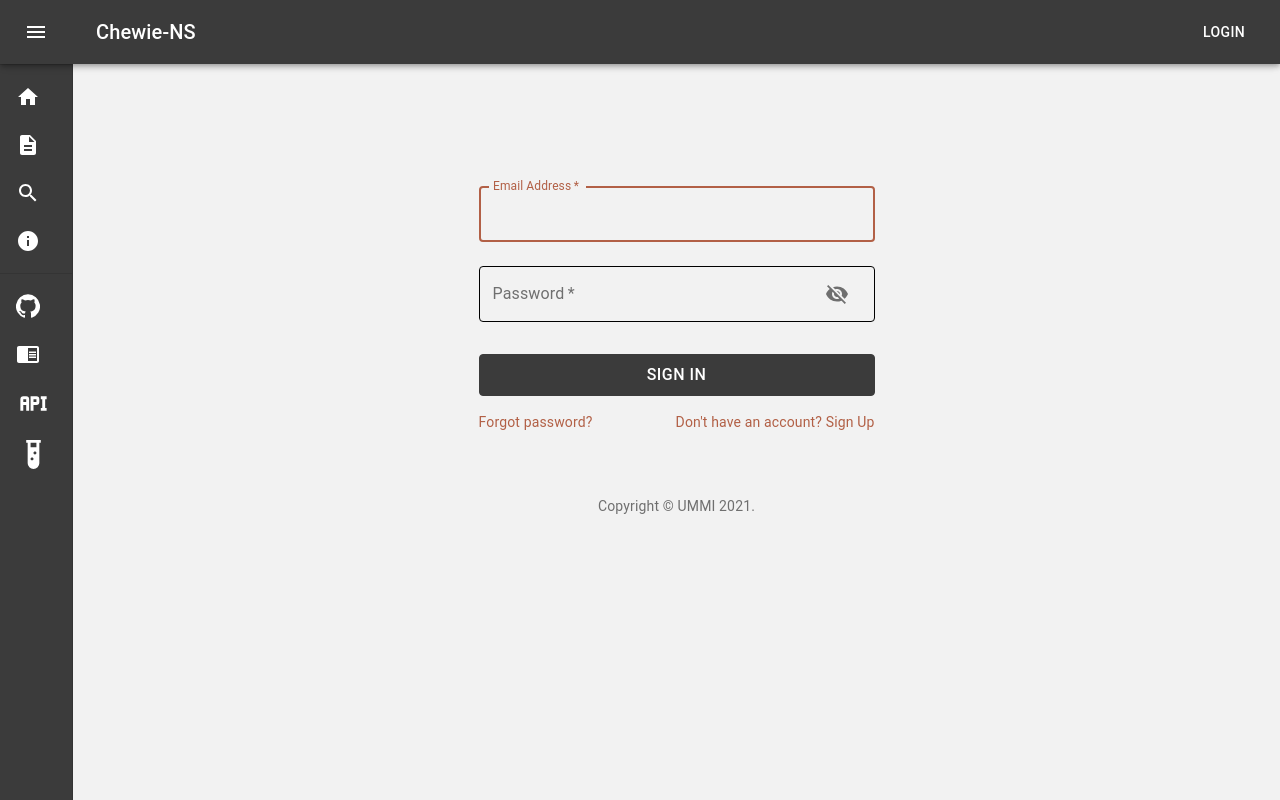
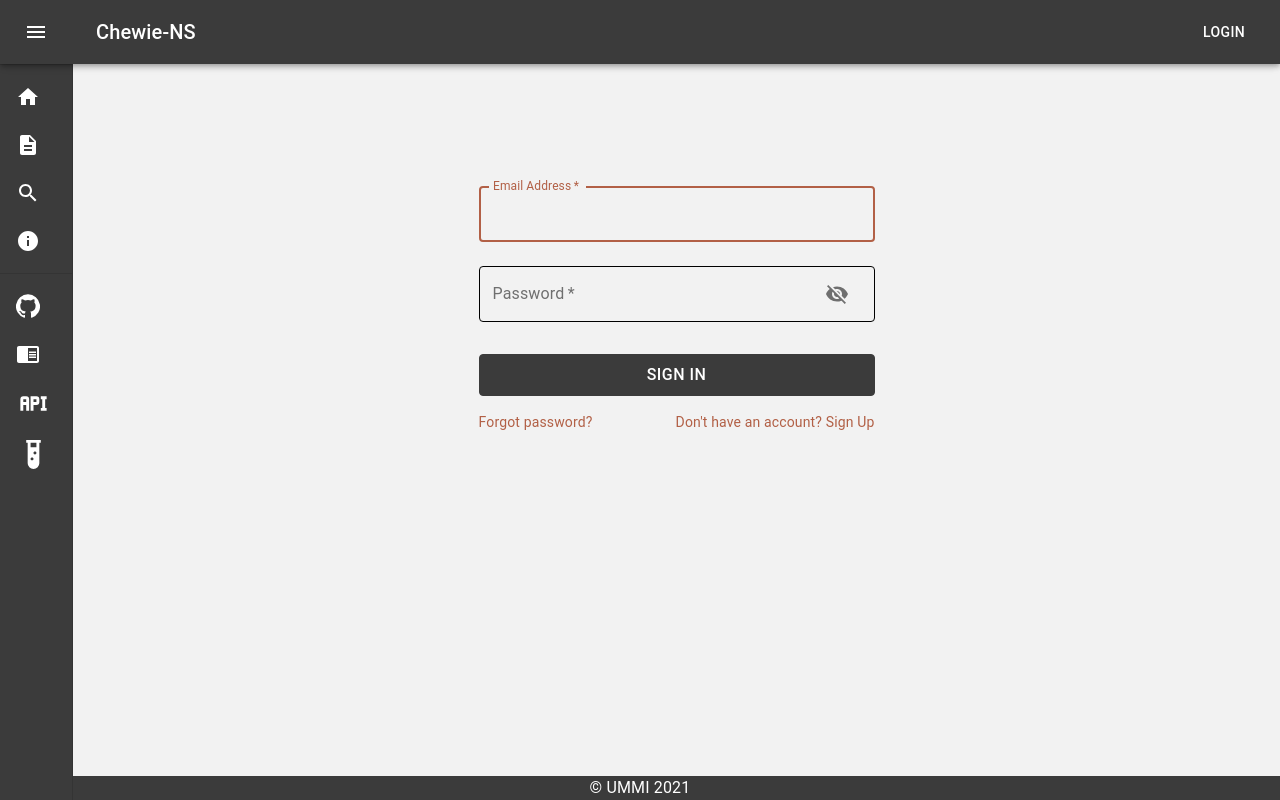
Before and after one commit to B-UMMI/Chewie-NS, a React (Create React App) app in the folder frontend_react/chewie_ns/: page /auth in a window 1280 px wide. Built offline with nearby package versions, Linux system fonts and the light colour scheme.

Commit message:
Replaced the copyright code for the already existing component.

```diff
--- a/frontend_react/chewie_ns/src/containers/Auth/MuiLogin/MuiLogin.js
+++ b/frontend_react/chewie_ns/src/containers/Auth/MuiLogin/MuiLogin.js
@@ -3,16 +3,16 @@ import { connect } from "react-redux";
 import { Redirect, Link as RouterLink } from "react-router-dom";
 
 // Chewie local import
+import Aux from "../../../hoc/Aux/Aux";
 import * as actions from "../../../store/actions/index";
+import Copyright from "../../../components/Copyright/Copyright";
 
 // Material UI imports
-import Box from "@material-ui/core/Box";
 import Grid from "@material-ui/core/Grid";
 import Link from "@material-ui/core/Link";
 import Button from "@material-ui/core/Button";
 import Container from "@material-ui/core/Container";
 import TextField from "@material-ui/core/TextField";
-import Typography from "@material-ui/core/Typography";
 import IconButton from "@material-ui/core/IconButton";
 import CssBaseline from "@material-ui/core/CssBaseline";
 import InputAdornment from "@material-ui/core/InputAdornment";
@@ -22,6 +22,7 @@ import { withStyles } from "@material-ui/core/styles";
 import Visibility from "@material-ui/icons/Visibility";
 import VisibilityOff from "@material-ui/icons/VisibilityOff";
 
+// Define inline css styles
 const styles = (theme) => ({
   paper: {
     marginTop: theme.spacing(8),
@@ -64,6 +65,7 @@ const styles = (theme) => ({
   },
 });
 
+// Defines a custom TextField component
 const CssTextField = withStyles({
   root: {
     "& label.Mui-focused": {
@@ -120,14 +122,6 @@ class SignIn extends Component {
   render() {
     const { classes } = this.props;
 
-    const copyright = (
-      <Typography variant="body2" color="textSecondary" align="center">
-        {"Copyright © "}
-        UMMI {new Date().getFullYear()}
-        {"."}
-      </Typography>
-    );
-
     let visibilityIcon = (
       <InputAdornment position="end">
         <IconButton
@@ -152,6 +146,7 @@ class SignIn extends Component {
     }
 
     return (
+      <Aux>
         <Container component="main" maxWidth="xs">
           <CssBaseline />
           <div className={classes.paper}>
@@ -226,8 +221,11 @@ class SignIn extends Component {
               </Grid>
             </form>
           </div>
-        <Box mt={8}>{copyright}</Box>
         </Container>
+        <div>
+          <Copyright />
+        </div>
+      </Aux>
     );
   }
 }
```
Lines whose indentation alone changed are shown as unchanged.
